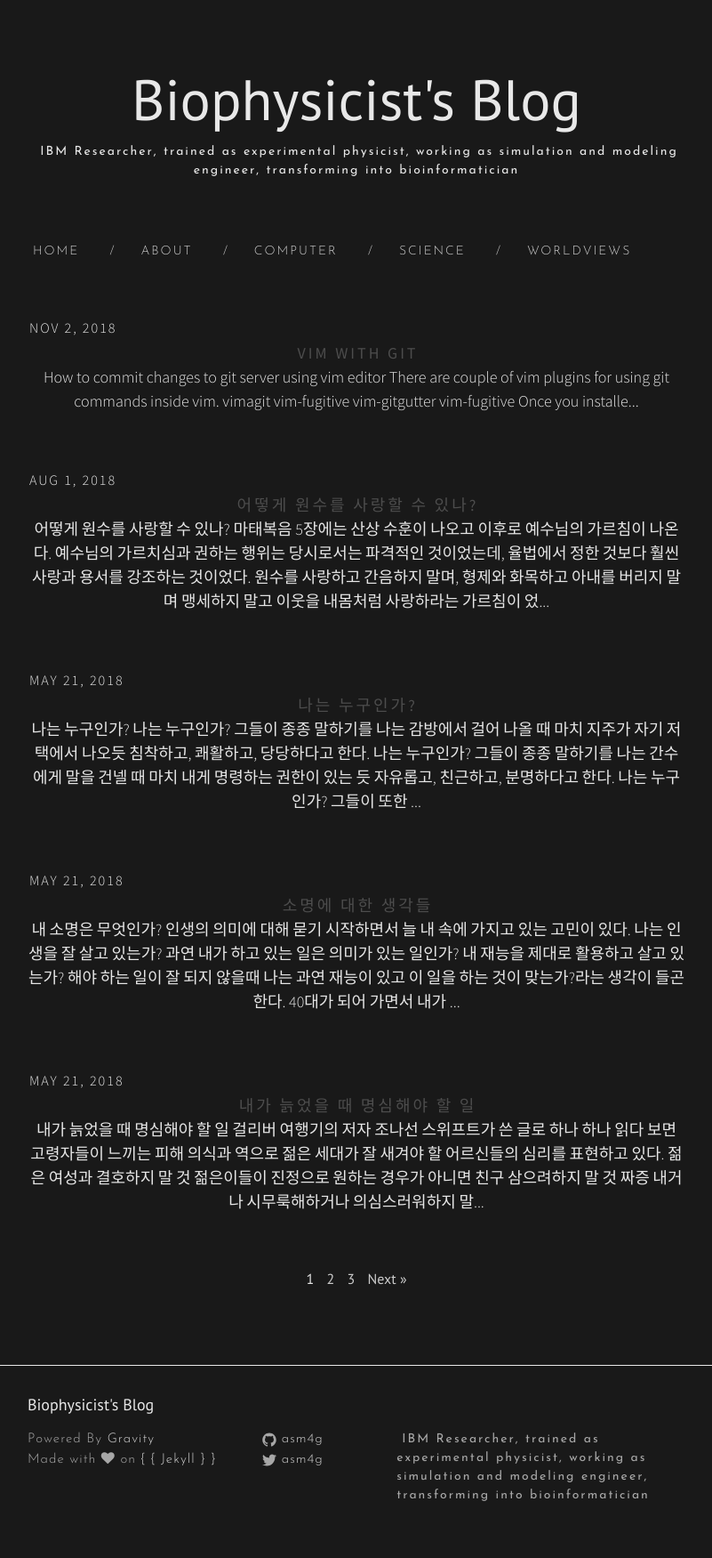
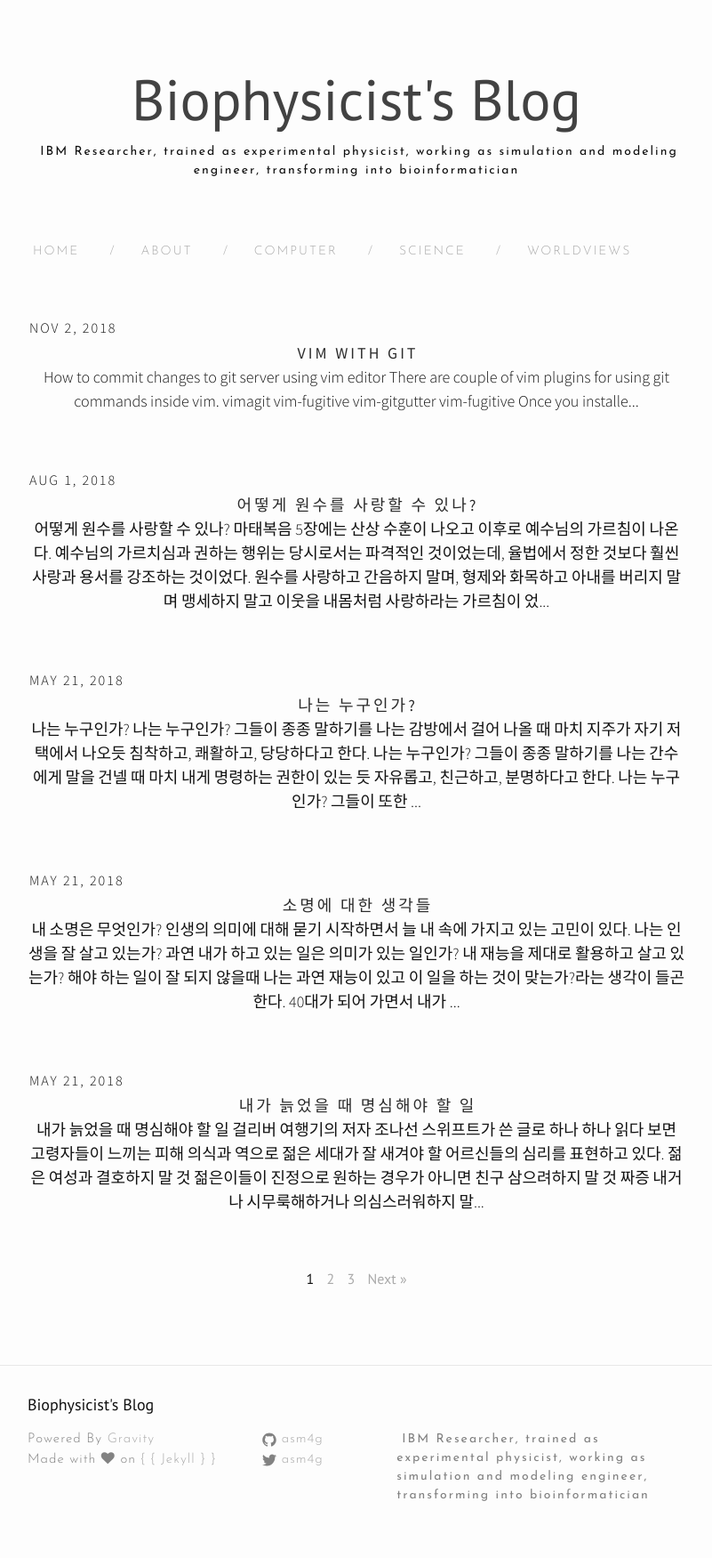
Before and after one commit to asm4g/asm4g, a Jekyll site: the page built from index.html, in a window 1280 px wide. Shown: the whole page at 89% size, without its empty margins (239-1040 px from the left). Built offline with Jekyll 4.4.1, drawn with Linux system fonts in a browser that asks for light colours; nearby versions of some CDN libraries; the list of posts is cut into pages by our own code.

Commit message:
change to light theme

```diff
--- a/_config.yml
+++ b/_config.yml
@@ -14,7 +14,7 @@ url: "http://asm4g.github.io" # the base hostname & protocol for your site
 twitter_username: asm4g
 github_username: asm4g
 paginate: 5
-theme-dark: light #Set to true to change to dark website theme
+theme-dark: false #Set to true to change to dark website theme
 
 gems: [jekyll-paginate, kramdown]
 # Build settings
```
